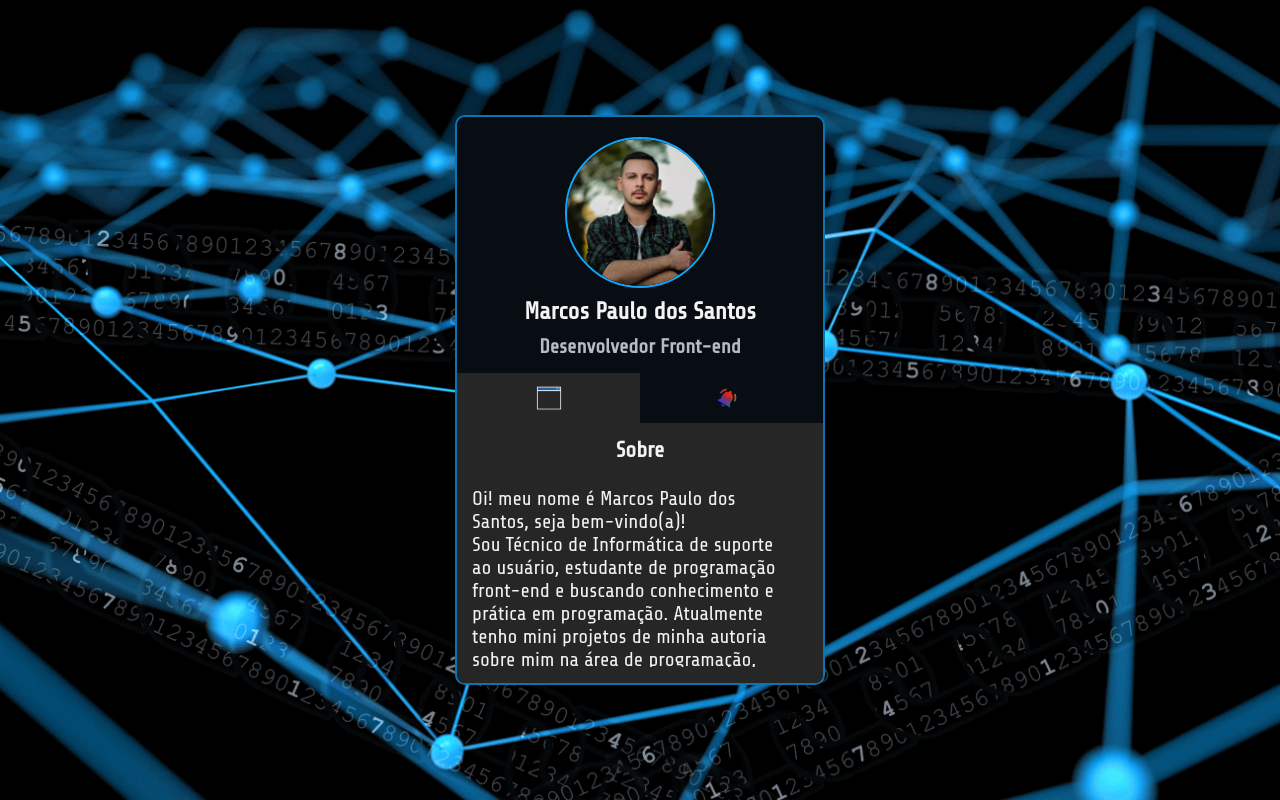
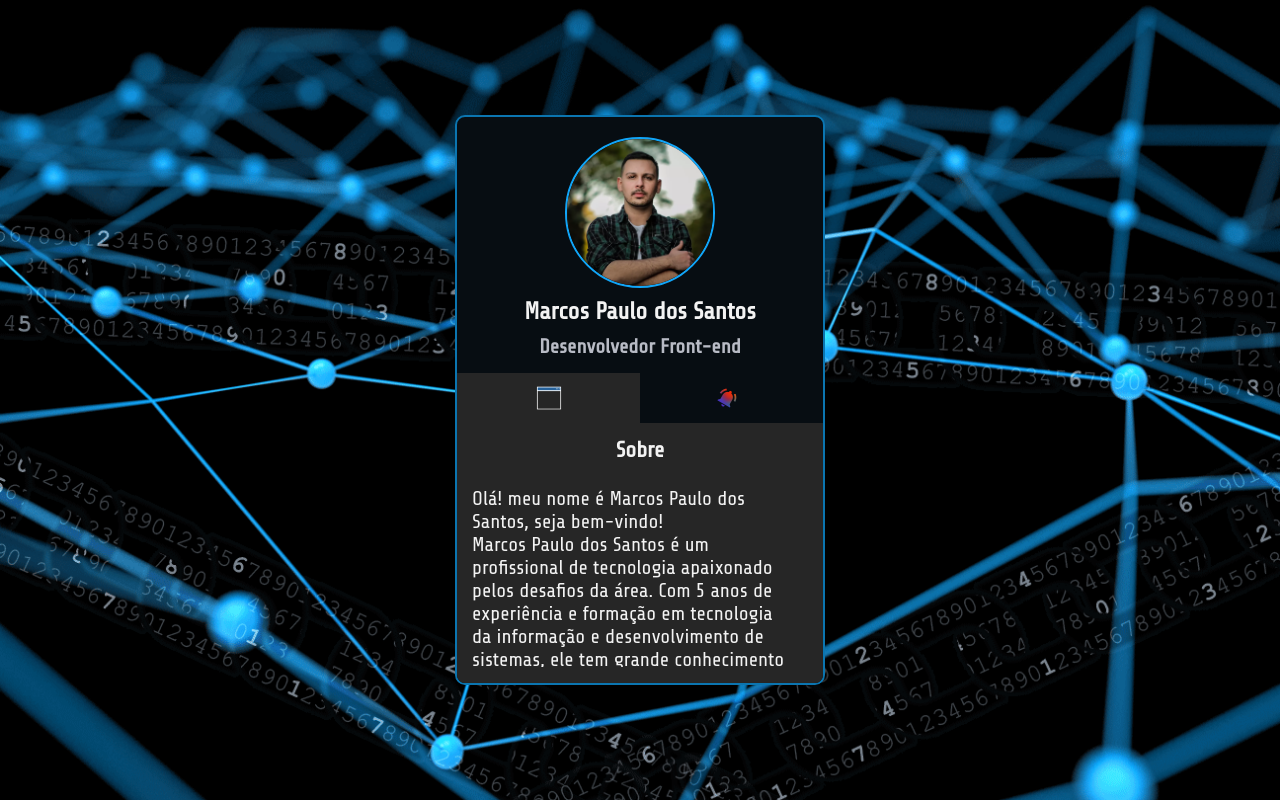
Before and after one commit to omarcospaul0/mini-portifolio, a plain HTML site: page index.html in a window 1280 px wide. Drawn offline with Linux system fonts and the light colour scheme.

Commit message:
Update index.html

```diff
--- a/index.html
+++ b/index.html
@@ -38,13 +38,10 @@
             <h3 class="sub-titulo">Sobre</h3>
 
             <div class="descricao">
-              <p>Oi! meu nome é Marcos Paulo dos Santos, seja bem-vindo(a)!</p>
+              <p>Olá! meu nome é Marcos Paulo dos Santos, seja bem-vindo!</p>
 
               <p>
-                Sou Técnico de Informática de suporte ao usuário, estudante de programação front-end e buscando conhecimento e prática em programação.
-                Atualmente tenho mini projetos de minha autoria sobre mim na área de programação, sempre tive o sonho de trabalhar com tecnologia e suas áreas,
-                hoje estou buscando aprimorar meus conhecimentos em linguagens <span>HTML, CSS e JavaScript</span> para atuar no mercado como programador.
-                Tenho alguns hobbies como tocar violão, jogos, esportes e... tomar café!
+                Marcos Paulo dos Santos é um profissional de tecnologia apaixonado pelos desafios da área. Com 5 anos de experiência e formação em tecnologia da informação e desenvolvimento de sistemas, ele tem grande conhecimento em front-end e trabalha com as tecnologias <span>HTML, CSS e JavaScript</span> para criar soluções inovadoras e atrativas. Conheça os projetos pessoais desenvolvidos por Marcos e descubra como ele pode contribuir para o sucesso do seu projeto.
               </p>
             </div>
           </div>
@@ -60,7 +57,7 @@
                     <a href="https://br.linkedin.com/in/omarcospaulo-7b456sd?trk=people-guest_people_search-card" target="_blank" class="linkedin">LinkedIn</a>
                 </li>
                 <li>
-                    <a href="https://github.com/omarcospaul0" target="_blank" class="github">GitHub</a>
+                    <a href="#" target="_blank" class="github">Em breve...</a>
                 </li>
             </ul>
           </div>
```
